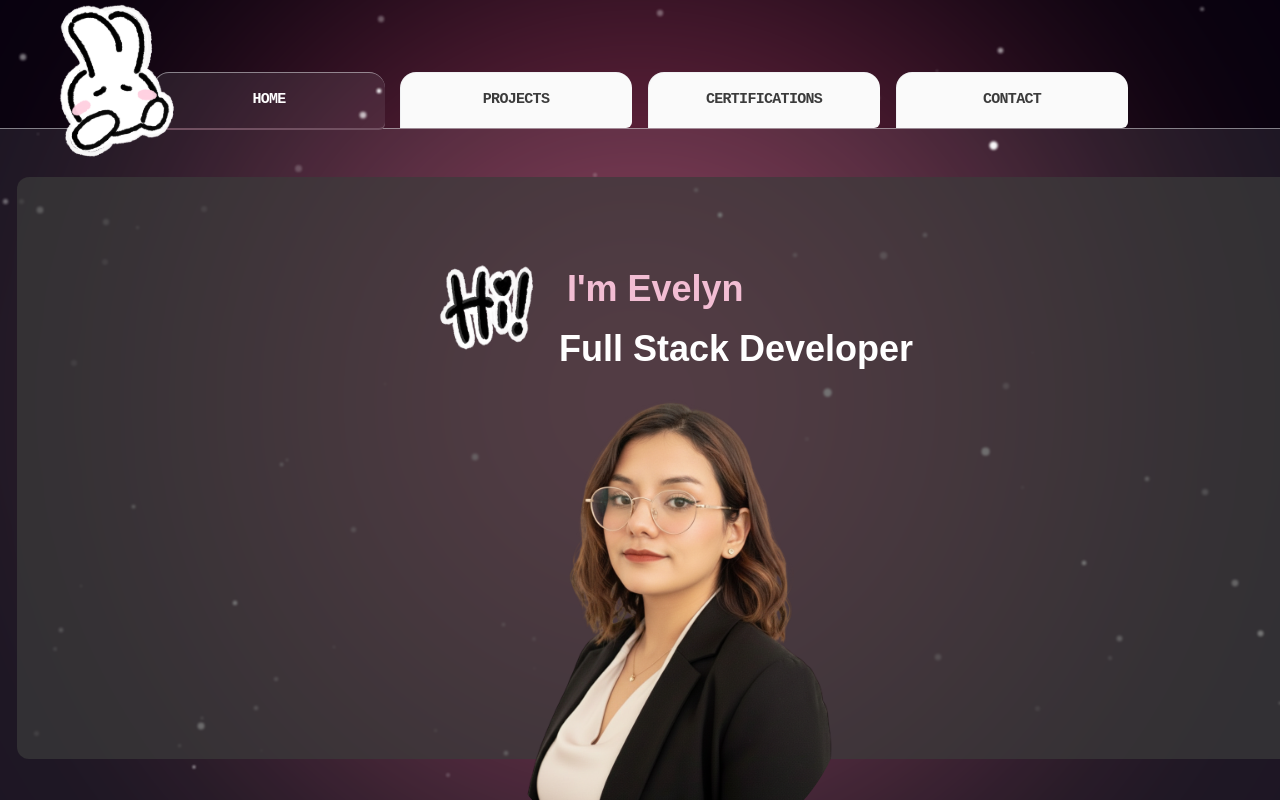
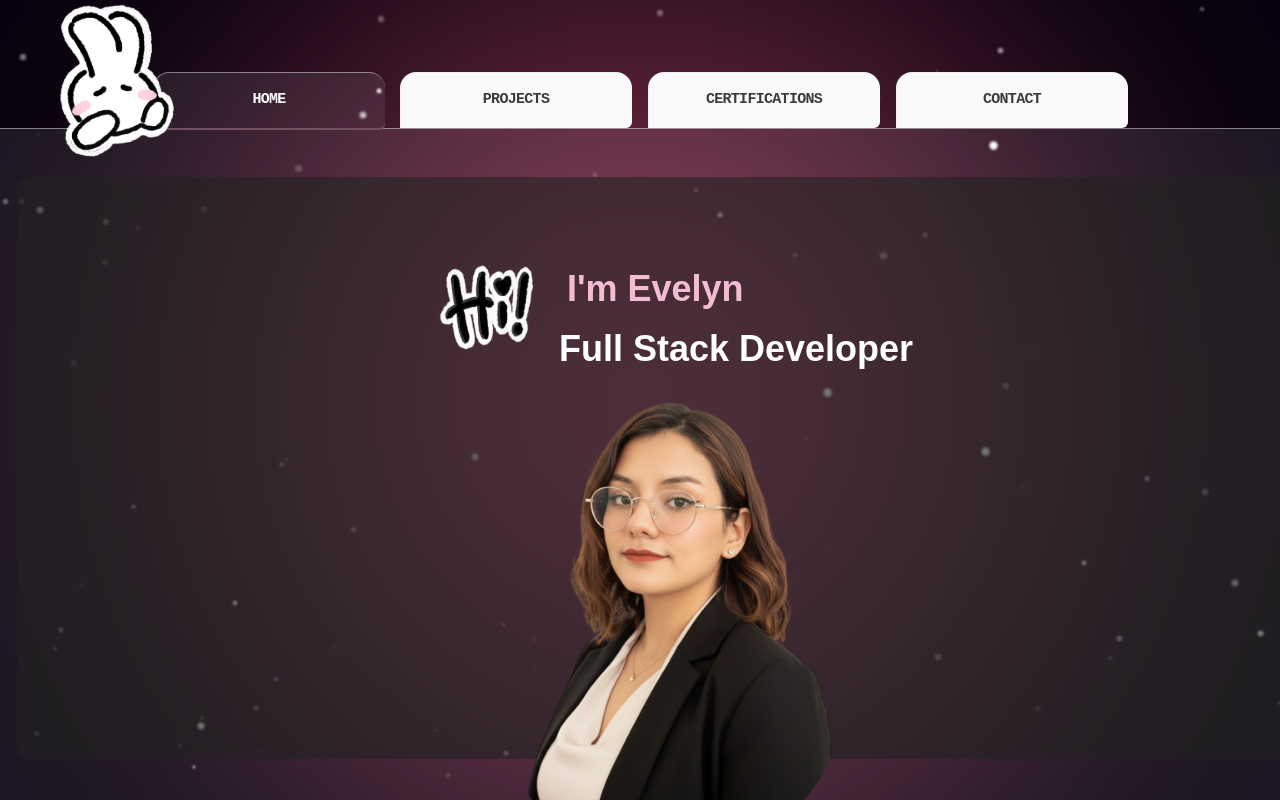
Before and after one commit to elynzx/my-portfolio, a React (Vite) app: page / in a window 1280 px wide. Built offline with nearby package versions, Linux system fonts and the light colour scheme.

Commit message:
fix: update background color in Home component for better visibility

```diff
--- a/src/features/Home/index.tsx
+++ b/src/features/Home/index.tsx
@@ -19,7 +19,7 @@ export const Home = () => {
       <section className="p-6 md:p-12 md:flex-1 w-full ">
         <div
           key={activeSection}
-          className="h-full w-full rounded-xl bg-DeepGray/70 slide-left md:ml-7 md:px-16 md:py-10 ">
+          className="h-full w-full rounded-xl bg-bgDeepBlack/60 slide-left md:ml-7 md:px-16 md:py-10 ">
 
           {/* <ClipDeco /> */}
           <div className="overflow-y-auto no-scrollbar">
```
